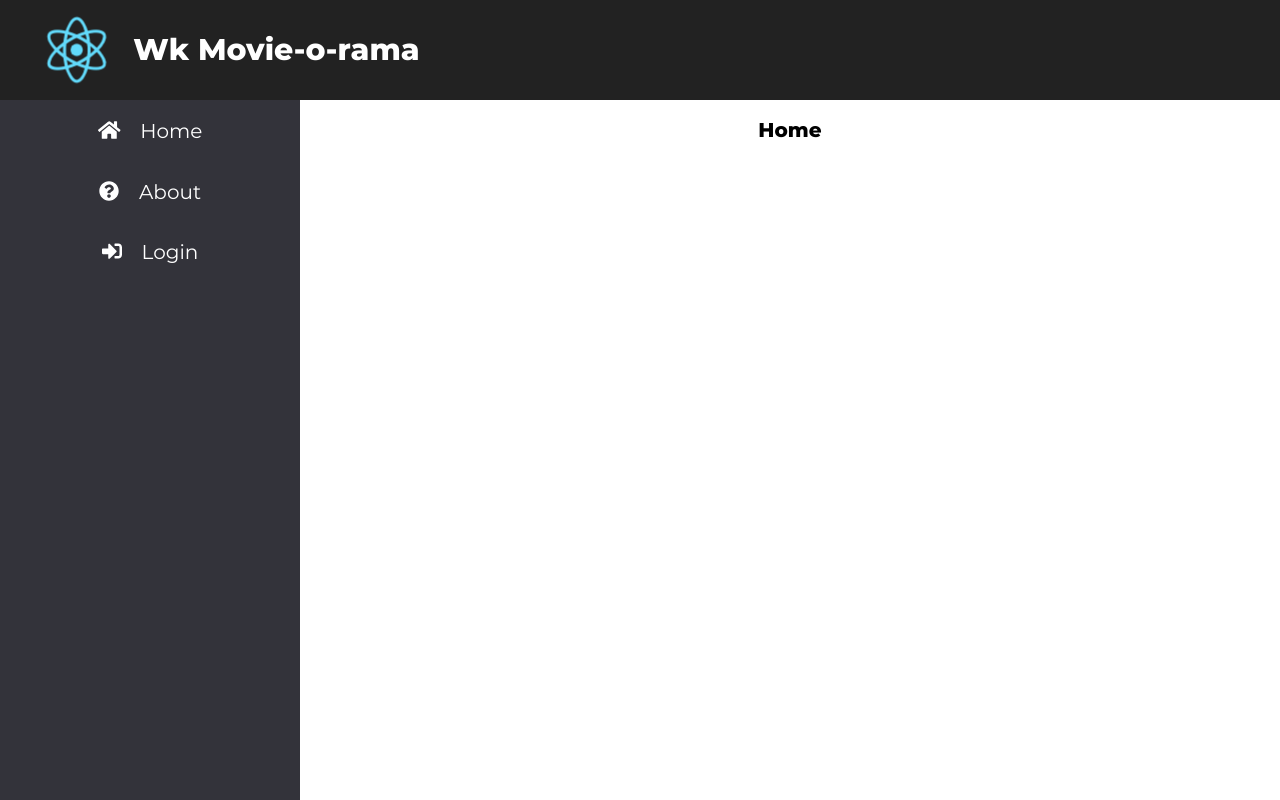
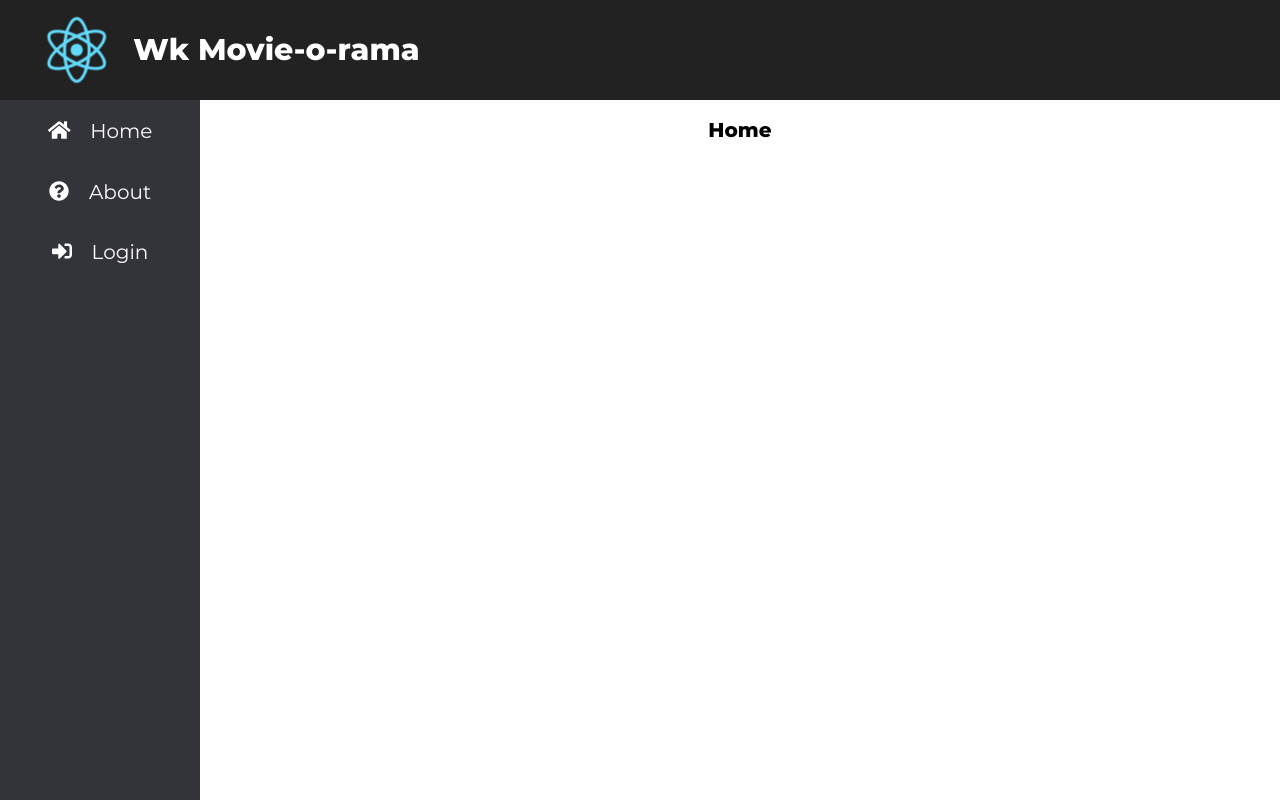
Before and after one commit to jmtalarn/wk-movie-o-rama, a React (Create React App) app: page / in a window 1280 px wide. Built offline with nearby package versions, Linux system fonts and the light colour scheme.

Commit message:
Layout styling

```diff
--- a/src/App.css
+++ b/src/App.css
@@ -48,13 +48,8 @@ body {
 
 .App-main {
 	display: grid;
-	grid-template-columns: 15rem auto;
-	height: calc(100vh - 5rem)
 }
 
-.App-content {
-	padding: 1rem;
-}
 
 .App-content h2 {
 	font-weight: bold;
@@ -104,3 +99,15 @@ body {
 .App-navigation .nav-menu-icon {
 	margin-right: 1rem;
 }
+
+@media screen and (min-width:495px) {
+
+	.App-main {
+		grid-template-columns: 10rem auto;
+		height: calc(100vh - 5rem)
+	}
+
+	.App-content {
+		padding: 1rem;
+	}
+}
--- a/src/components/movie/view/Movie.css
+++ b/src/components/movie/view/Movie.css
@@ -1,7 +1,6 @@
 .movie-article .movie-article-cover {
 	object-fit: cover;
 	width: 100%;
-	padding: 1rem;
 	max-width: 20rem;
 	align-self: center;
 	justify-self: center;
@@ -88,35 +87,8 @@
 	margin-right: .5rem;
 }
 
-/* .movie-article .like-button,
-.movie-article .share-button {
-	border: none;
-	font-size: 2rem;
+@media screen and (min-width:495px) {
+	.movie-article .movie-article-cover {
+		padding: 1rem;
+	}
 }
-
-.movie-article .like-button {
-	color: var(--like-color);
-}
-
-.movie-article .like-button .fa-heart {
-	transition: filter ease-in 200ms;
-}
-
-.movie-article .like-button:hover .fa-heart {
-	filter: drop-shadow(1px 2px 2px var(--highlight-color)) drop-shadow(-2px -1px 2px var(--highlight-color));
-} */
-
-
-
-/* .movie-article .share-counter .share-icon {
-	font-size: 2rem;
-	margin: 1rem;
-}
-
-.movie-article .share-button .fa-share-alt {
-	transition: filter ease-in 400ms;
-}
-
-.movie-article .share-button:hover .fa-share-alt {
-	filter: drop-shadow(1px 2px 2px var(--highlight-color)) drop-shadow(-2px -1px 2px var(--highlight-color));
-} */
```
